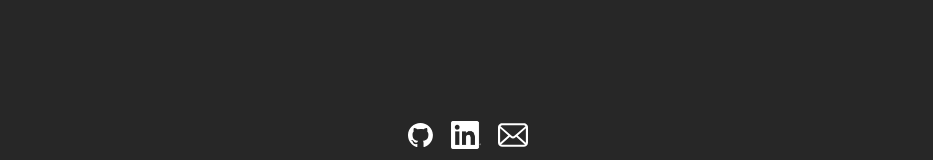
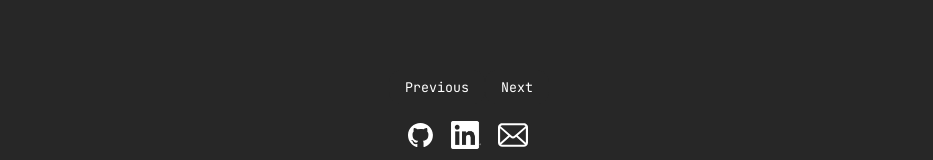
Before and after one commit to DefinitelyUnlikely/definitelyunlikely.github.io, a SvelteKit app in the folder portfolio/: page / in a window 1280 px wide. Shown: the part 629-789 px from the top of the page, without its empty margins (171-1104 px from the left). Built offline with nearby package versions, Linux system fonts and the light colour scheme.

Commit message:
change name of links to footer, add the buttons for navigation to it

```diff
--- a/portfolio/src/components/shared/links.svelte
+++ b/portfolio/src/components/shared/footer.svelte
@@ -2,8 +2,48 @@
     import gitHubIcon from "$lib/assets/github-mark-white.svg";
     import linkedinIcon from "$lib/assets/img/InBug-White.png";
     import emailIcon from "$lib/assets/email-8-svgrepo-com.svg";
+    import NavigationButton from "./navigationButton.svelte";
+    import { activeSection } from "$lib/sectionStore.svelte";
+
+    interface dictObject {
+        previous: string;
+        next: string;
+    }
+
+    let sections: Record<string, dictObject> = {
+        "": {
+            previous: "projects",
+            next: "about",
+        },
+        about: {
+            previous: "",
+            next: "skills",
+        },
+        skills: {
+            previous: "about",
+            next: "experience",
+        },
+        experience: {
+            previous: "skills",
+            next: "projects",
+        },
+        projects: {
+            previous: "experience",
+            next: "",
+        },
+    };
 </script>
 
+<div class="navigation-buttons">
+    <NavigationButton
+        label="Previous"
+        section={sections[activeSection.current].previous}
+    />
+    <NavigationButton
+        label="Next"
+        section={sections[activeSection.current].next}
+    />
+</div>
 <div class="links">
     <div class="github">
         <a href="https://github.com/DefinitelyUnlikely/" target="_blank"
@@ -67,4 +107,11 @@
     #gh-1:hover {
         width: 35px;
     }
+
+    .navigation-buttons {
+        display: flex;
+        justify-content: center;
+        align-items: center;
+        bottom: 0;
+    }
 </style>
--- /dev/null
+++ b/portfolio/src/components/shared/navigationButton.svelte
@@ -0,0 +1,79 @@
+<script lang="ts">
+    import { onMount, onDestroy } from "svelte";
+    import { activeSection } from "$lib/sectionStore.svelte";
+
+    let { label, section } = $props<{ label: string; section: string }>();
+
+    const IDLE_TIMEOUT_MS = 3000;
+
+    function handleClick() {
+        activeSection.current = section;
+    }
+
+    let isVisible = $state(true);
+    let idleTimer: ReturnType<typeof setTimeout>;
+
+    let visible = $state(true);
+    let hideTimer: ReturnType<typeof setTimeout>;
+
+    function showPill() {
+        visible = true;
+        clearTimeout(hideTimer);
+        hideTimer = setTimeout(() => {
+            visible = false;
+        }, 3000);
+    }
+
+    function handleInteraction() {
+        showPill();
+    }
+
+    onMount(() => {
+        // Start the initial hide timer
+        hideTimer = setTimeout(() => {
+            visible = false;
+        }, 3000);
+
+        window.addEventListener("pointermove", handleInteraction);
+        window.addEventListener("keydown", handleInteraction);
+        window.addEventListener("scroll", handleInteraction);
+        window.addEventListener("pointerdown", handleInteraction);
+
+        return () => {
+            clearTimeout(hideTimer);
+            window.removeEventListener("pointermove", handleInteraction);
+            window.removeEventListener("keydown", handleInteraction);
+            window.removeEventListener("scroll", handleInteraction);
+            window.removeEventListener("pointerdown", handleInteraction);
+        };
+    });
+</script>
+
+<button class="nav-button" class:hidden={!isVisible} onclick={handleClick}
+    >{label}</button
+>
+
+<style>
+    .nav-button {
+        background-color: var(--background-color);
+        color: var(--text-color-secondary);
+        border: none;
+        padding: 0.5rem 1rem;
+        border-radius: 12px;
+        cursor: pointer;
+        transition:
+            opacity 0.4s ease,
+            transform 0.4s ease;
+        font-family: "JetBrains Mono";
+        opacity: 1;
+        transform: translateY(0);
+    }
+
+    @media (max-width: 768px) {
+        .nav-button.hidden {
+            opacity: 0;
+            pointer-events: none;
+            transform: translateY(-4px);
+        }
+    }
+</style>
--- a/portfolio/src/routes/+layout.svelte
+++ b/portfolio/src/routes/+layout.svelte
@@ -1,7 +1,7 @@
 <script lang="ts">
 	import favicon from "$lib/assets/favicon.svg";
 	import Navigation from "../components/shared/navigation.svelte";
-	import Links from "../components/shared/links.svelte";
+	import Footer from "../components/shared/footer.svelte";
 
 	let { children } = $props();
 </script>
@@ -12,7 +12,7 @@
 
 <Navigation navPillHeight={4} />
 {@render children()}
-<Links />
+<Footer />
 
 <style>
 	:global(*) {
--- a/portfolio/src/routes/+page.svelte
+++ b/portfolio/src/routes/+page.svelte
@@ -4,6 +4,7 @@
     import Hero from "../components/sections/hero/hero.svelte";
     import Projects from "../components/sections/projects/projects.svelte";
     import Skills from "../components/sections/skills/skills.svelte";
+    import NavigationButton from "../components/shared/navigationButton.svelte";
 
     import { slide } from "svelte/transition";
 
```
